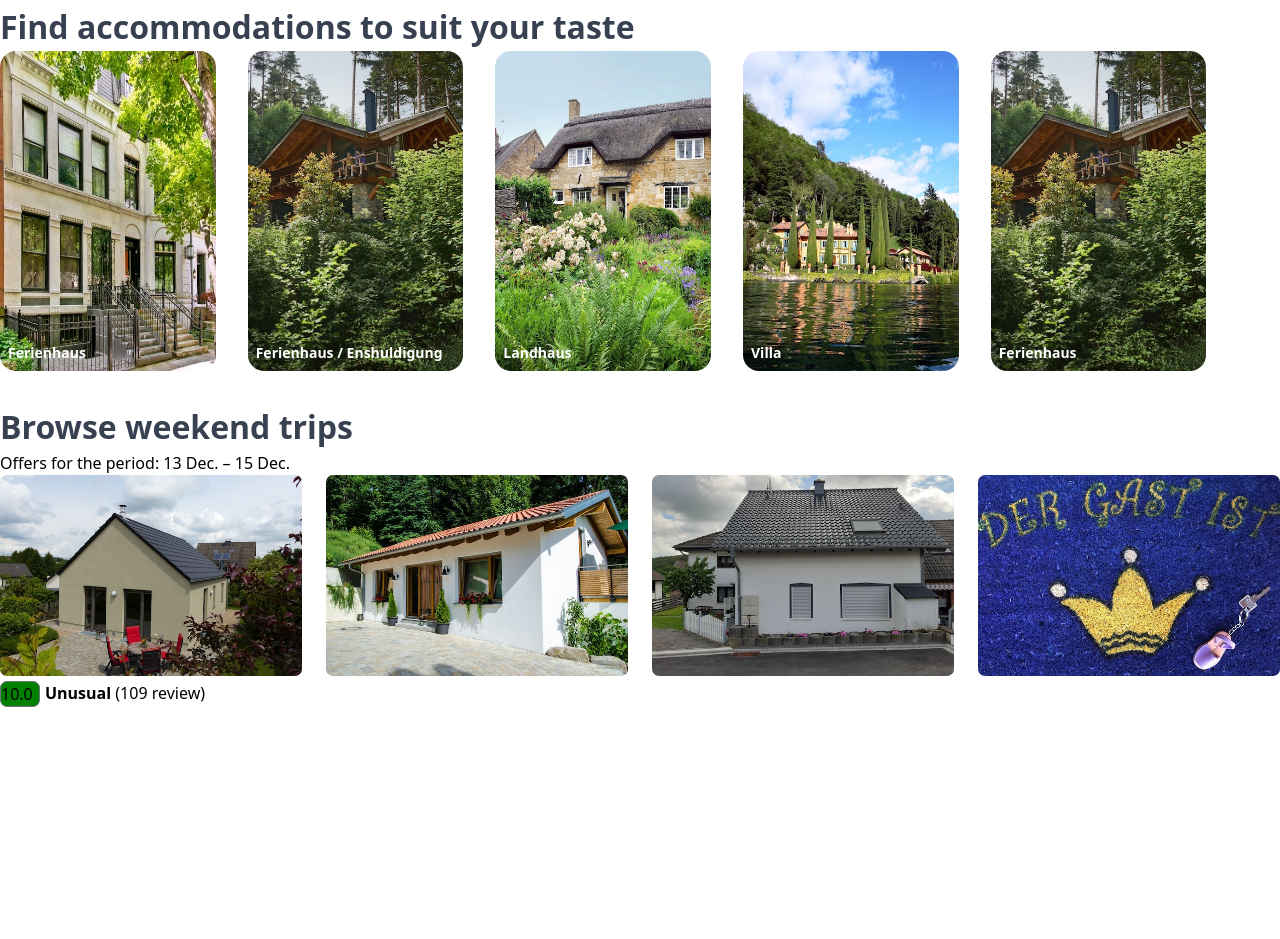
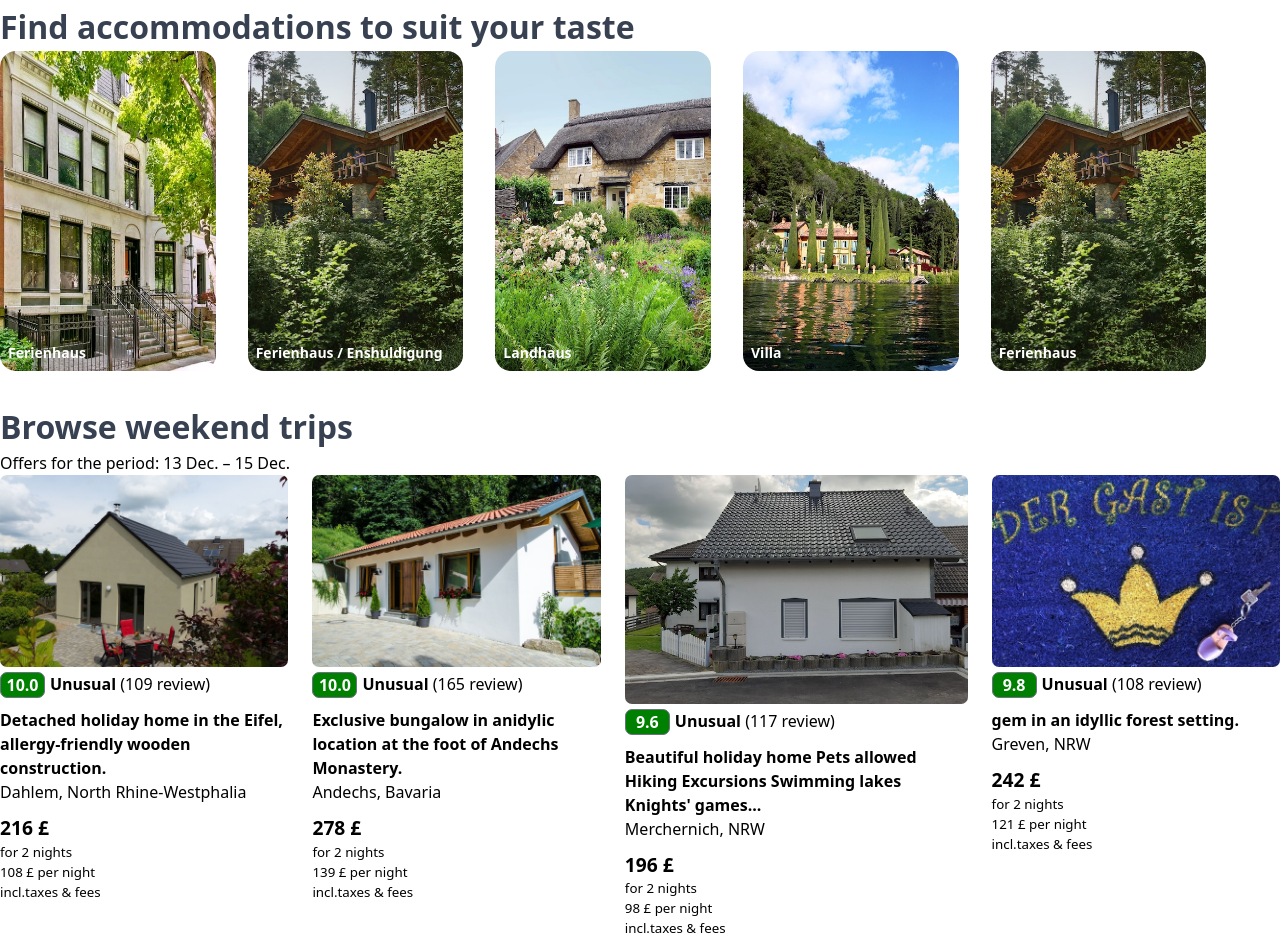
Before and after one commit to noel-odero/Website, a plain HTML site: page index.html in a window 1280 px wide. Shown: the part 1466-2405 px from the top of the page. Before the commit the page ends 2173 px from the top, so only its background shows below. Drawn offline with nearby package versions, Linux system fonts and the light colour scheme.

Commit message:
weekend trips

```diff
--- a/index.html
+++ b/index.html
@@ -210,23 +210,79 @@
             <div class="trips">
                 <div class="trips-desc">
                     <img src="./house1.jpg" alt="" />
-                    <div>
+                    <div class="main-reviews">
                         <div class="reviews">
-                            <p class="num">10.0</p>
+                            <div class="num"><strong>10.0</strong></div>
                             <p><strong>Unusual</strong> (109 review)</p>
                         </div>
-                        <div></div>
-                        <div></div>
+                        <div class="holiday">
+                            <p class="holiday-desc">Detached holiday home in the Eifel, allergy-friendly wooden construction.</p>
+                            <p>Dahlem, North Rhine-Westphalia</p>
+                        </div>
+                        <div class="holiday">
+                            <p class="price">216 &pound;</p>
+                            <p class="price-desc">for 2 nights</p>
+                            <p class="price-desc">108 &pound; per night</p>
+                            <p class="price-desc">incl.taxes & fees</p>
+                        </div>
                     </div>
                 </div>
                 <div class="trips-desc">
                     <img src="./house2.jpg" alt="" />
+                    <div class="main-reviews">
+                        <div class="reviews">
+                            <div class="num"><strong>10.0</strong></div>
+                            <p><strong>Unusual</strong> (165 review)</p>
+                        </div>
+                        <div class="holiday">
+                            <p class="holiday-desc">Exclusive bungalow in anidylic location at the foot of Andechs Monastery.</p>
+                            <p>Andechs, Bavaria</p>
+                        </div>
+                        <div class="holiday">
+                            <p class="price">278 &pound;</p>
+                            <p class="price-desc">for 2 nights</p>
+                            <p class="price-desc">139 &pound; per night</p>
+                            <p class="price-desc">incl.taxes & fees</p>
+                        </div>
+                    </div>
                 </div>
                 <div class="trips-desc">
                     <img src="./house3.jpg" alt="" />
+                    <div class="main-reviews">
+                        <div class="reviews">
+                            <div class="num"><strong>9.6</strong></div>
+                            <p><strong>Unusual</strong> (117 review)</p>
+                        </div>
+                        <div class="holiday">
+                            <p class="holiday-desc">Beautiful holiday home Pets allowed Hiking Excursions Swimming lakes Knights' games...</p>
+                            <p>Merchernich, NRW</p>
+                        </div>
+                        <div class="holiday">
+                            <p class="price">196 &pound;</p>
+                            <p class="price-desc">for 2 nights</p>
+                            <p class="price-desc">98 &pound; per night</p>
+                            <p class="price-desc">incl.taxes & fees</p>
+                        </div>
+                    </div>
                 </div>
                 <div class="trips-desc">
                    <img src="./house4.jpg" alt="" />
+                   <div class="main-reviews">
+                    <div class="reviews">
+                        <div class="num"><strong>9.8</strong></div>
+                        <p><strong>Unusual</strong> (108 review)</p>
+                    </div>
+                    <div class="holiday">
+                        <p class="holiday-desc">gem in an idyllic forest setting.</p>
+                        <p>Greven, NRW</p>
+                    </div>
+                    <div class="holiday">
+                        <p class="price">242 &pound;</p>
+                        <p class="price-desc">for 2 nights</p>
+                        <p class="price-desc">121 &pound; per night</p>
+                        <p class="price-desc">incl.taxes & fees</p>
+                    </div>
+                </div>
                 </div>
             </div>
         </div>
--- a/styles.css
+++ b/styles.css
@@ -271,6 +271,29 @@ nav {
   border: 1px solid #6b7280;
   background-color: green;
   border-radius: 7px;
-  width: 40px;
+  width: 45px;
+  color: white;
+  display: flex;
+  align-items: center;
+  justify-content: center;
 
 }
+
+.main-reviews {
+  display: flex;
+  flex-direction: column;
+  gap: 10px;
+}
+
+.main-reviews .holiday .holiday-desc {
+  font-weight: bold;
+}
+
+.main-reviews .holiday .price {
+  font-weight: bold;
+  font-size:larger;
+}
+
+.main-reviews .holiday .price-desc {
+  font-size: smaller;
+}
```
